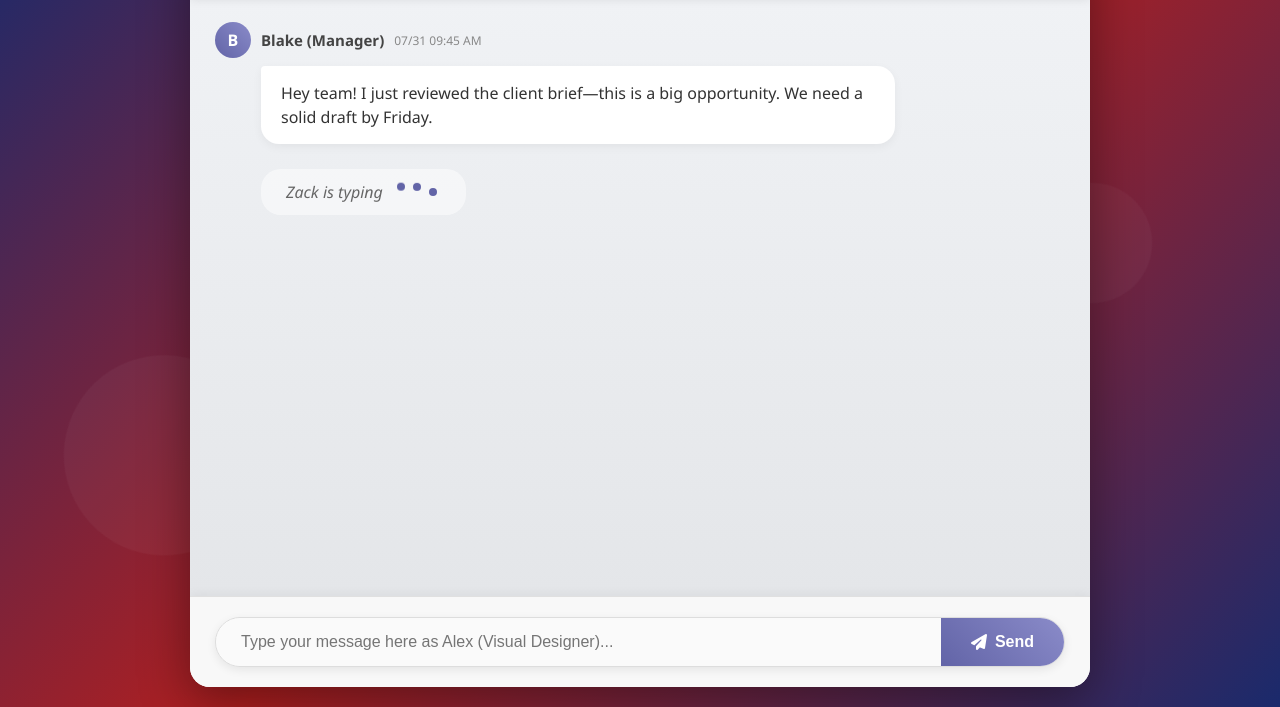
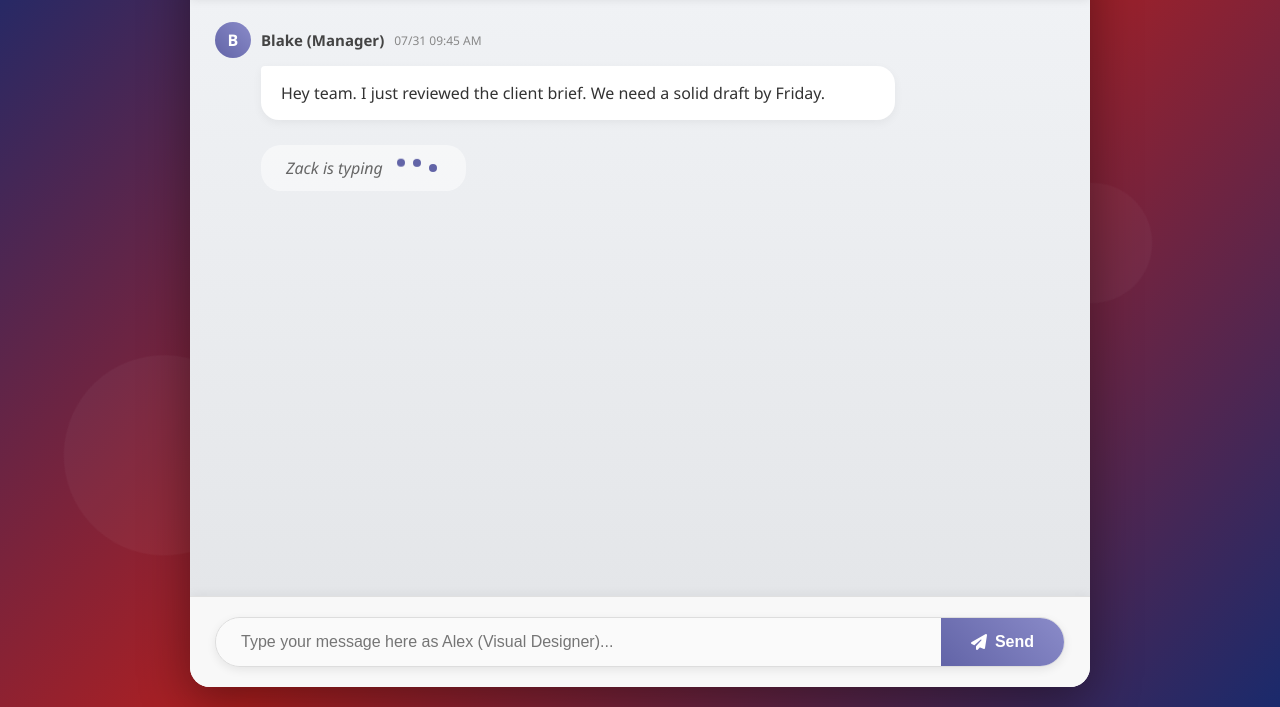
Before and after one commit to ppsue99/Control_chat, a plain HTML site: page index.html in a window 1280 px wide. Both pictures are taken after a click on the button "Join Conversation". Shown: the part 93-800 px from the top of the page. Drawn offline with Linux system fonts and the light colour scheme.

Commit message:
Update index.html

```diff
--- a/index.html
+++ b/index.html
@@ -684,7 +684,6 @@
 
   // Start the chat conversation
   function startChat() {
-    // 禁用输入框和发送按钮
     document.getElementById('userInput').disabled = true;
     document.getElementById('sendButton').disabled = true;
 
@@ -692,7 +691,7 @@
       {
         name: 'Blake (Manager)',
         time: '07/31 09:45 AM',
-        text: 'Hey team! I just reviewed the client brief—this is a big opportunity. We need a solid draft by Friday.'
+        text: 'Hey team. I just reviewed the client brief. We need a solid draft by Friday.'
       },
       {
         name: 'Zack',
@@ -702,7 +701,7 @@
       {
         name: 'Blake (Manager)',
         time: '07/31 09:47 AM',
-        text: 'Okay. Keep me posted on your findings.'
+        text: 'Alright. Let’s see how that goes.'
       },
       {
         name: 'Pat',
@@ -712,7 +711,7 @@
       {
         name: 'Blake (Manager)',
         time: '07/31 09:49 AM',
-        text: 'Great. Looking forward to seeing them.'
+        text: 'Okay. Let me know when it’s done.'
       },
       {
         name: 'System',
@@ -722,33 +721,23 @@
     ];
 
     let index = 0;
-
     function showNext() {
       if (index >= messages.length) {
-        // 初始对话结束，启用输入框和发送按钮
         document.getElementById('userInput').disabled = false;
         document.getElementById('sendButton').disabled = false;
         document.getElementById('userInput').focus();
         return;
       }
-
       const m = messages[index];
-
-      // Show typing indicator for 2 seconds before each message
       if (m.name !== 'System') {
         showTyping(m.name);
-
-        // Set timeout to 2000ms (2 seconds) for typing indicator
         typingTimer = setTimeout(() => {
           hideTyping();
           addMessage(m.name, m.time, m.text);
           index++;
-
-          // Schedule next message after 0.5 seconds
           setTimeout(showNext, 500);
         }, 2000);
       } else {
-        // For system messages, just add with no typing indicator
         setTimeout(() => {
           addMessage('', '', m.text, false, true);
           index++;
@@ -756,7 +745,6 @@
         }, 500);
       }
     }
-
     showNext();
   }
 
@@ -771,27 +759,20 @@
       return;
     }
 
-    // Add user message immediately
     addMessage('You – Alex', '07/31 09:50 AM', val, true);
     input.value = '';
 
-    // Now show typing indicator for Blake after user sends message
     showTyping('Blake (Manager)');
 
-    // Set timeout to 5000ms (5 seconds) for Blake's response
     setTimeout(function() {
       hideTyping();
-
-      // Add Blake's reply
       addMessage(
         'Blake (Manager)',
         '07/31 09:52 AM',
-        'Good. Let\'s consolidate all our ideas soon. Good progress, team.'
+        'Okay. Just send over your parts when you’re done.'
       );
-
       replyShown = true;
 
-      // Show completion message after 3 seconds
       setTimeout(function() {
         document.getElementById('completionMessage').style.display = 'block';
         const chat = document.getElementById('chatArea');
```
